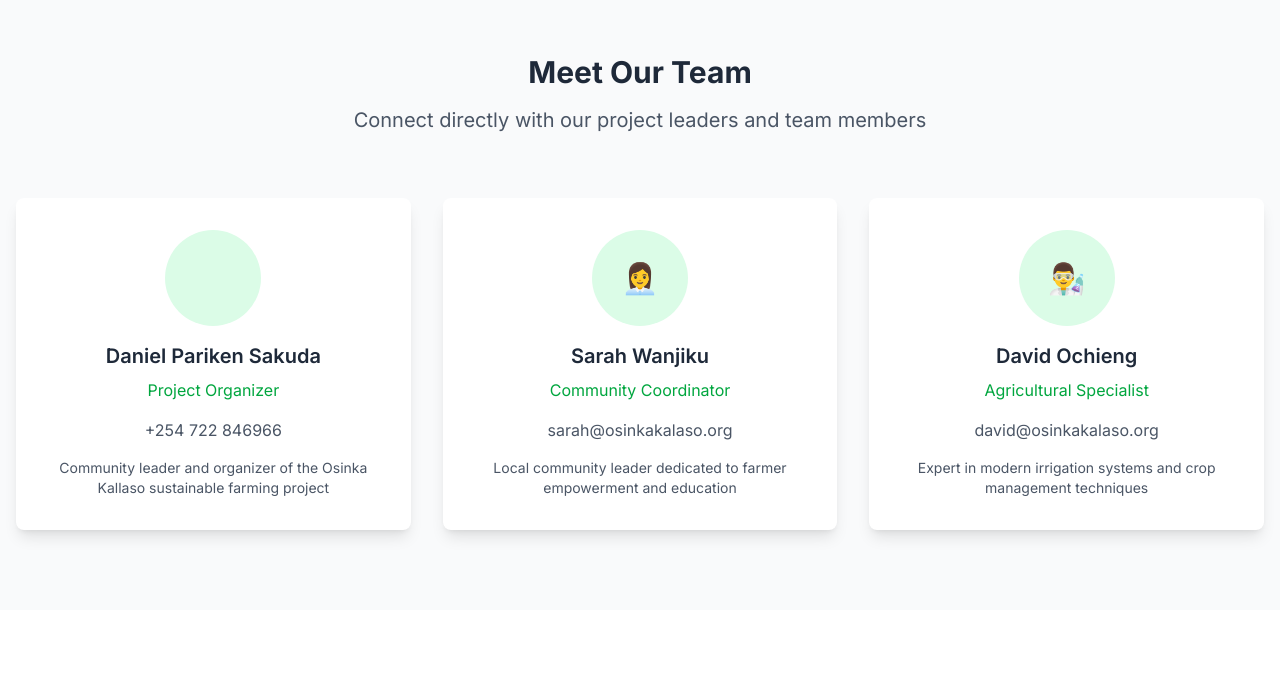
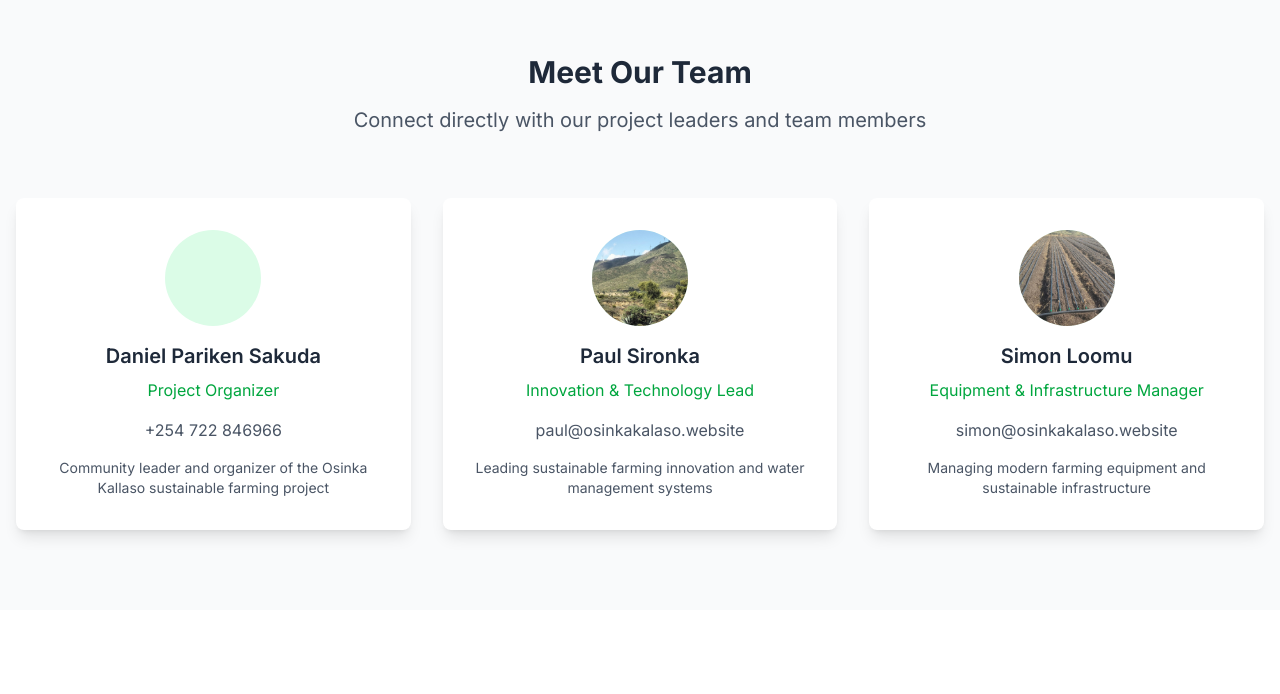
Before and after one commit to b0ase/osinka-kalaso, a Next.js app: page /contact in a window 1280 px wide. Shown: the part 1326-2020 px from the top of the page. Built offline with nearby package versions, Linux system fonts and the light colour scheme.

Commit message:
Fix email addresses to use correct .website domain and replace fake team members with real Osinka Kallaso community members

```diff
--- a/src/app/contact/page.tsx
+++ b/src/app/contact/page.tsx
@@ -77,8 +77,8 @@ export default function ContactPage() {
                   </div>
                   <div>
                     <h3 className="font-semibold text-gray-800 mb-1">Email</h3>
-                            <p className="text-gray-600">info@osinkalaso.website</p>
-        <p className="text-gray-600">support@osinkalaso.website</p>
+                    <p className="text-gray-600">info@osinkakalaso.website</p>
+                    <p className="text-gray-600">support@osinkakalaso.website</p>
                   </div>
                 </div>
 
@@ -220,26 +220,36 @@ export default function ContactPage() {
             </div>
 
             <div className="bg-white p-8 rounded-lg shadow-lg text-center">
-              <div className="w-24 h-24 mx-auto mb-4 bg-green-100 rounded-full flex items-center justify-center">
-                <div className="text-3xl">👩‍💼</div>
+              <div className="relative w-24 h-24 mx-auto mb-4 bg-green-100 rounded-full overflow-hidden">
+                <Image
+                  src="/images/Osinka Kallaso/5108cac3-4480-440b-9d00-dff8e89e2415.JPG"
+                  alt="Paul Sironka"
+                  fill
+                  className="object-cover"
+                />
               </div>
-              <h3 className="text-xl font-semibold mb-2 text-gray-800">Sarah Wanjiku</h3>
-              <p className="text-green-600 mb-4">Community Coordinator</p>
-              <p className="text-gray-600 mb-4">sarah@osinkakalaso.org</p>
+              <h3 className="text-xl font-semibold mb-2 text-gray-800">Paul Sironka</h3>
+              <p className="text-green-600 mb-4">Innovation & Technology Lead</p>
+              <p className="text-gray-600 mb-4">paul@osinkakalaso.website</p>
               <p className="text-gray-600 text-sm">
-                Local community leader dedicated to farmer empowerment and education
+                Leading sustainable farming innovation and water management systems
               </p>
             </div>
 
             <div className="bg-white p-8 rounded-lg shadow-lg text-center">
-              <div className="w-24 h-24 mx-auto mb-4 bg-green-100 rounded-full flex items-center justify-center">
-                <div className="text-3xl">👨‍🔬</div>
+              <div className="relative w-24 h-24 mx-auto mb-4 bg-green-100 rounded-full overflow-hidden">
+                <Image
+                  src="/images/Osinka Kallaso/8734f09b-23a2-4241-8e61-8ea16f9def42.JPG"
+                  alt="Simon Loomu"
+                  fill
+                  className="object-cover"
+                />
               </div>
-              <h3 className="text-xl font-semibold mb-2 text-gray-800">David Ochieng</h3>
-              <p className="text-green-600 mb-4">Agricultural Specialist</p>
-              <p className="text-gray-600 mb-4">david@osinkakalaso.org</p>
+              <h3 className="text-xl font-semibold mb-2 text-gray-800">Simon Loomu</h3>
+              <p className="text-green-600 mb-4">Equipment & Infrastructure Manager</p>
+              <p className="text-gray-600 mb-4">simon@osinkakalaso.website</p>
               <p className="text-gray-600 text-sm">
-                Expert in modern irrigation systems and crop management techniques
+                Managing modern farming equipment and sustainable infrastructure
               </p>
             </div>
           </div>
--- a/src/app/gallery/page.tsx
+++ b/src/app/gallery/page.tsx
@@ -622,14 +622,16 @@ export default function GalleryPage() {
             src="/images/Osinka Kallaso/429e875f-e4fb-4750-9763-03c351092c32.JPG"
             alt="Osinka Kallaso farming community"
             fill
-            className="object-cover"
+            className="object-cover object-bottom"
             priority
           />
         </div>
+        {/* Bottom mask to ensure clean edge */}
+        <div className="absolute bottom-0 left-0 right-0 h-4 bg-white z-30 shadow-lg"></div>
       </section>
 
       {/* Gallery Filters */}
-      <section className="py-8 bg-white border-b sticky top-16 z-40">
+      <section className="py-8 bg-white border-b sticky top-16 z-40 relative">
         <div className="container mx-auto px-4">
           <div className="flex flex-wrap justify-center gap-2 md:gap-4">
             {categories.map((category) => (
```
